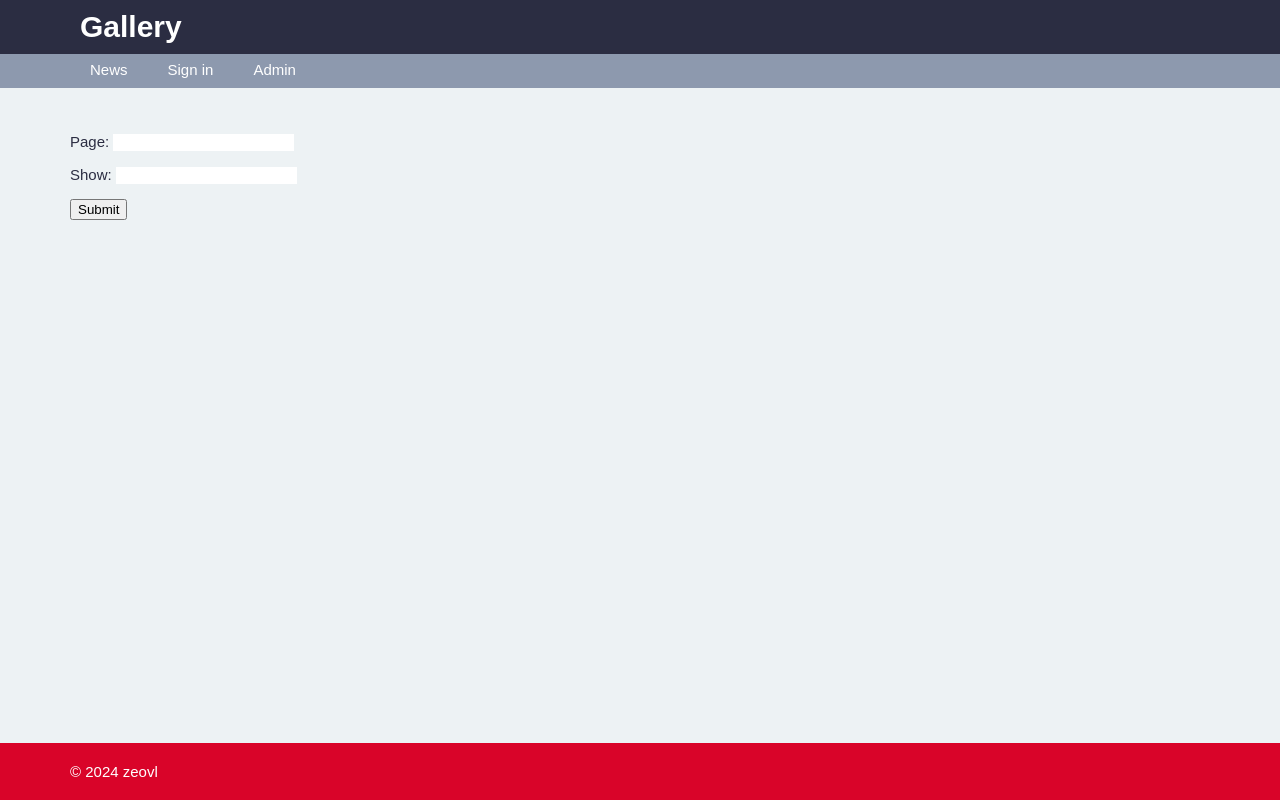
After one commit to zeov1/k_3_gallery, a Django app: page /news/settings/ in a window 1280 px wide. The commit adds this page. Run offline with Django 5.2, Linux system fonts and the light colour scheme.

Commit message:
news_settings, number of posts per page, news_index redirection

```diff
--- /dev/null
+++ b/gallery/forms.py
@@ -0,0 +1,6 @@
+from django.forms import Form, IntegerField
+
+
+class NewsSettingsForm(Form):
+    page = IntegerField()
+    show = IntegerField()
--- a/gallery/views.py
+++ b/gallery/views.py
@@ -1,44 +1,68 @@
 from django.contrib.auth.models import User
-from django.http import HttpResponseNotFound
+from django.http import HttpResponseBadRequest
 from django.shortcuts import get_object_or_404
 from django.shortcuts import redirect
 from django.shortcuts import render
 
+from .forms import NewsSettingsForm
 from .models import Image
+from .tools import redirect_params
 
 
 def index(request):
     return redirect('news_index')
 
 
-def news_index(request):
-    return redirect('news', '1')
-
-
 def news(request):
-    page_number = request.GET.get('page_number', 1)
+    page_number = request.GET.get('page', 1)
     try:
         page_number = int(page_number)
     except ValueError:
-        return HttpResponseNotFound(f'Page {page_number} does not exist')
+        return HttpResponseBadRequest(f'Page {page_number} does not exist!')
     if page_number < 1:
         page_number = 1
-    context = {}
 
-    show_posts = request.GET.get('show_posts', 15)
+    show_posts = request.GET.get('show', 15)
+    try:
+        show_posts = int(show_posts)
+    except ValueError:
+        return HttpResponseBadRequest(
+            f'The number of posts must be integer. The number from your request: {show_posts}.')
+    if show_posts < 1:
+        return HttpResponseBadRequest(f'Can\'t show {show_posts} posts. The number of posts must be at least 1!')
+
     first_post_number = show_posts * (page_number - 1)
     queryset = Image.objects.all()
-    context['images'] = queryset[::-1][first_post_number:show_posts + first_post_number]
 
     length = len(queryset)
     max_page = (length + show_posts) // show_posts
-    context['max_page'] = max_page
-    context['page_number'] = page_number
+
+    context = {
+        'images': queryset[::-1][first_post_number:show_posts + first_post_number],
+        'max_page': max_page,
+        'page': page_number,
+        'show': show_posts,
+    }
+
     if page_number > 1:
         context['prev_page'] = page_number - 1
     if page_number < max_page:
         context['next_page'] = page_number + 1
+
     return render(request, 'gallery/news.html', context)
+
+
+def news_index(request):
+    return redirect_params('news', {
+        'page': 1,
+        'show': 15,
+    })
+
+
+def news_settings(request):
+    return render(request, 'gallery/news_settings.html', {
+        'form': NewsSettingsForm(),
+    })
 
 
 def profile(request, username):
--- a/k_3_gallery/urls.py
+++ b/k_3_gallery/urls.py
@@ -19,12 +19,14 @@ from django.urls import path, include
 from django.conf.urls.static import static
 from django.conf import settings
 
-from gallery.views import index, news_index, news, profile
+from gallery.views import index, news, news_index, news_settings, profile
 
 urlpatterns = [
     path('', index, name='index'),
+    path('news_index/', news_index, name='news_index'),
     path('news/', news, name='news'),
-    # path('news/<int:page_number>/', news, name='news'),
+    path('news/settings/', news_settings, name='news_settings'),
+
     path('profile/<str:username>/', profile, name='profile'),
     path('accounts/', include('accounts.urls'), name='accounts'),
     path('admin/', admin.site.urls, name='admin'),
--- a/templates/gallery/news.html
+++ b/templates/gallery/news.html
@@ -22,13 +22,13 @@
         <div class="container">
             <div class="bottom-nav-wrapper">
                 {% if prev_page %}
-                    <a class="arrow" href="{% url 'news' prev_page %}">←</a>
+                    <a class="arrow" href="{% url 'news' %}?page={{ prev_page }}&show={{ show }}">←</a>
                 {% else %}
                     <span class="arrow"></span>
                 {% endif %}
-                <p>page {{ page_number }} / {{ max_page }}</p>
+                <a href="{% url 'news_settings' %}">page {{ page }} / {{ max_page }}</a>
                 {% if next_page %}
-                    <a class="arrow" href="{% url 'news' next_page %}">→</a>
+                    <a class="arrow" href="{% url 'news' %}?page={{ next_page }}&show={{ show }}">→</a>
                 {% else %}
                     <span class="arrow"></span>
                 {% endif %}
--- /dev/null
+++ b/templates/gallery/news_settings.html
@@ -0,0 +1,12 @@
+{% extends 'gallery/base.html' %}
+
+{% block title %}News{% endblock title %}
+
+{% block content %}
+    <div class="container">
+        <form action="{% url 'news' %}" method="GET">
+            {{ form.as_p }}
+            <button type="submit">Submit</button>
+        </form>
+    </div>
+{% endblock content %}
```
Also changed, not shown: gallery/tools.py (added, +11 -0 lines), db.sqlite3.
